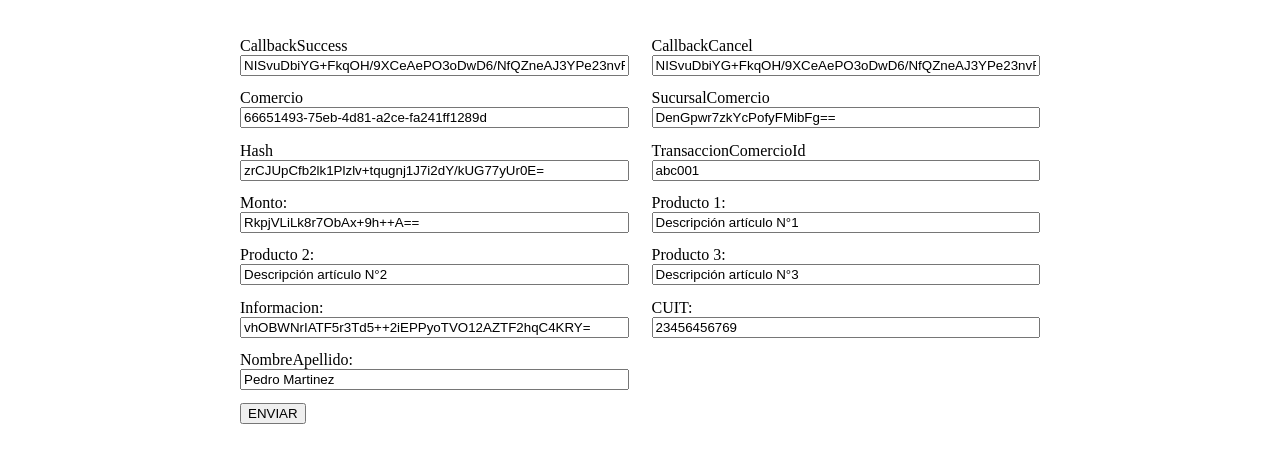
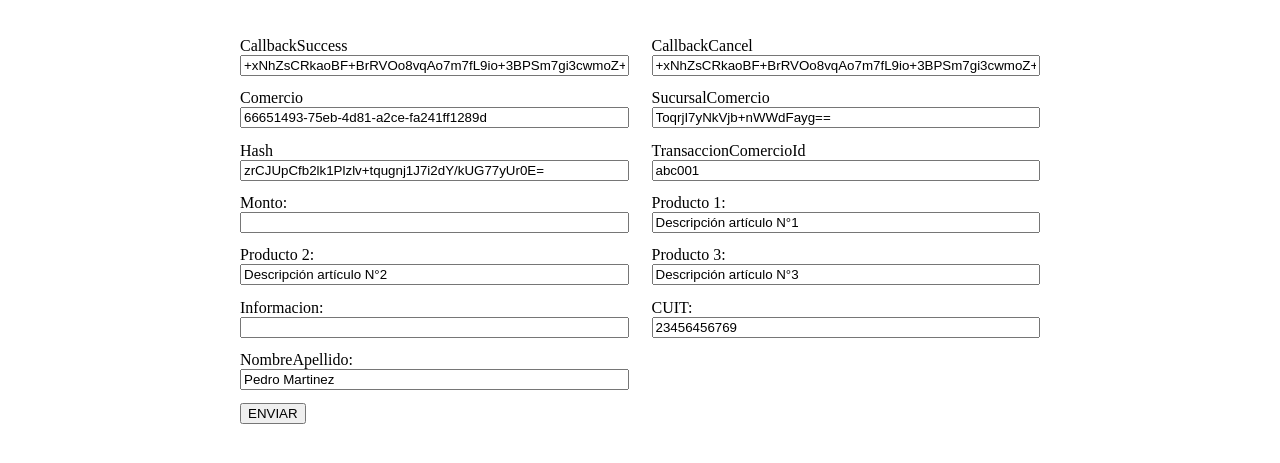
Before and after one commit to EmaCrzz/boton-plus-pagos, a plain HTML site: page index.html in a window 1280 px wide. Shown: the part 61-524 px from the top of the page. Drawn offline with Linux system fonts and the light colour scheme.

Commit message:
ya no se que mas poner

```diff
--- a/index.html
+++ b/index.html
@@ -34,7 +34,7 @@
           <input
             id="CallbackSuccess"
             name="CallbackSuccess"
-            value="NISvuDbiYG+FkqOH/9XCeAePO3oDwD6/NfQZneAJ3YPe23nvF5HfmoxhQPoWmN1U"
+            value="+xNhZsCRkaoBF+BrRVOo8vqAo7m7fL9io+3BPSm7gi3cwmoZ+Nj0gI1CvobPK0iu"
           />
         </div>
         <div>
@@ -42,7 +42,7 @@
           <input
             id="CallbackCancel"
             name="CallbackCancel"
-            value="NISvuDbiYG+FkqOH/9XCeAePO3oDwD6/NfQZneAJ3YPe23nvF5HfmoxhQPoWmN1U"
+            value="+xNhZsCRkaoBF+BrRVOo8vqAo7m7fL9io+3BPSm7gi3cwmoZ+Nj0gI1CvobPK0iu"
           />
         </div>
         <div>
@@ -58,7 +58,7 @@
           <input
             id="SucursalComercio"
             name="SucursalComercio"
-            value="DenGpwr7zkYcPofyFMibFg=="
+            value="ToqrjI7yNkVjb+nWWdFayg=="
           />
         </div>
         <div>
@@ -79,12 +79,12 @@
         </div>
         <div>
           <label for="Monto">Monto: </label>
-          <input
+          <!-- <input
             id="Monto"
-            type="text"
+            type="number"
             name="Monto"
-            value="RkpjVLiLk8r7ObAx+9h++A=="
-          />
+          /> -->
+          <input type="text" name="Monto" />
         </div>
         <div>
           <label for="Producto_1">Producto 1: </label>
@@ -115,12 +115,7 @@
         </div>
         <div>
           <label for="info">Informacion: </label>
-          <input
-            id="info"
-            type="text"
-            name="Informacion"
-            value="vhOBWNrIATF5r3Td5++2iEPPyoTVO12AZTF2hqC4KRY="
-          />
+          <input id="info" type="text" name="Informacion" />
         </div>
         <div>
           <label for="cuit">CUIT: </label>
```
